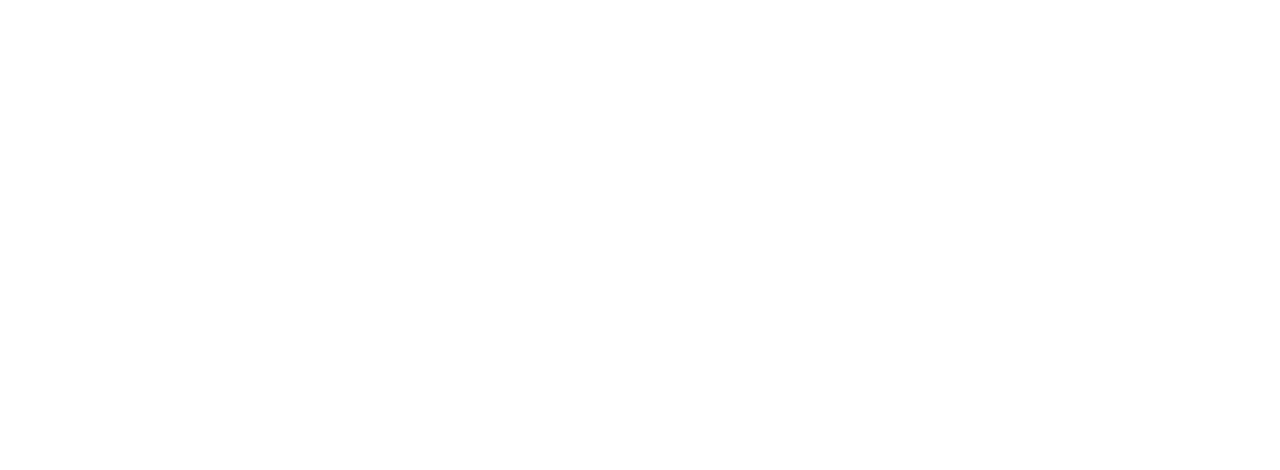
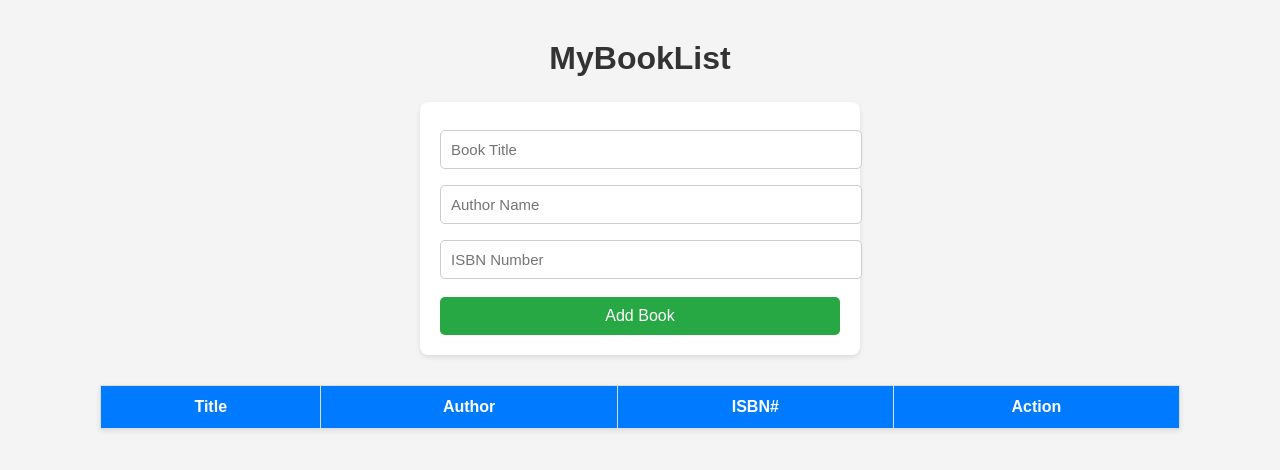
Before and after one commit to acciojob/book-list-pratham0301, a website: page main.html in a window 1280 px wide. Drawn offline with Linux system fonts and the light colour scheme.

Commit message:
created a submission

```diff
--- a/main.html
+++ b/main.html
@@ -7,6 +7,27 @@
 </head>
 
 <body>
+	<h1>MyBookList</h1>
+
+  <div class="form-group">
+    <input type="text" id="title" placeholder="Book Title">
+    <input type="text" id="author" placeholder="Author Name">
+    <input type="text" id="isbn" placeholder="ISBN Number">
+    <button id="submit">Add Book</button>
+  </div>
+
+  <table class="table table-striped">
+    <thead>
+      <tr>
+        <th>Title</th>
+        <th>Author</th>
+        <th>ISBN#</th>
+        <th>Action</th>
+      </tr>
+    </thead>
+    <tbody id="book-list">
+    </tbody>
+  </table>
 	<!-- the entire body must be written by student -->
     <script type="text/javascript" src="./script.js">
 </script>
--- a/script.js
+++ b/script.js
@@ -1 +1,41 @@
 //your JS code here. If required.
+const submitBtn = document.getElementById('submit');
+    const bookList = document.getElementById('book-list');
+
+    // Add book
+    submitBtn.addEventListener('click', function(e) {
+      e.preventDefault();
+
+      const title = document.getElementById('title').value.trim();
+      const author = document.getElementById('author').value.trim();
+      const isbn = document.getElementById('isbn').value.trim();
+
+      if (title === '' || author === '' || isbn === '') {
+        alert('Please fill in all fields!');
+        return;
+      }
+
+      // Create a new row
+      const row = document.createElement('tr');
+      row.innerHTML = `
+        <td>${title}</td>
+        <td>${author}</td>
+        <td>${isbn}</td>
+        <td><button class="delete">Clear</button></td>
+      `;
+
+      // Append to table
+      bookList.appendChild(row);
+
+      // Clear form inputs
+      document.getElementById('title').value = '';
+      document.getElementById('author').value = '';
+      document.getElementById('isbn').value = '';
+    });
+
+    // Delete a book row
+    bookList.addEventListener('click', function(e) {
+      if (e.target.classList.contains('delete')) {
+        e.target.closest('tr').remove();
+      }
+    });
--- a/styles.css
+++ b/styles.css
@@ -1 +1,82 @@
 /*  your css code here. If applicable */
+body {
+      font-family: Arial, sans-serif;
+      background-color: #f4f4f4;
+      margin: 40px;
+    }
+
+    h1 {
+      text-align: center;
+      color: #333;
+      margin-bottom: 25px;
+    }
+
+    .form-group {
+      background-color: #fff;
+      padding: 20px;
+      border-radius: 8px;
+      box-shadow: 0 2px 5px rgba(0,0,0,0.1);
+      width: 400px;
+      margin: 0 auto 30px auto;
+    }
+
+    .form-group input {
+      width: 100%;
+      padding: 10px;
+      margin: 8px 0;
+      border: 1px solid #ccc;
+      border-radius: 5px;
+      font-size: 15px;
+    }
+
+    #submit {
+      width: 100%;
+      background-color: #28a745;
+      color: white;
+      border: none;
+      padding: 10px;
+      border-radius: 5px;
+      cursor: pointer;
+      font-size: 16px;
+      margin-top: 10px;
+    }
+
+    #submit:hover {
+      background-color: #218838;
+    }
+
+    .table {
+      width: 90%;
+      margin: 0 auto;
+      border-collapse: collapse;
+      background-color: #fff;
+      box-shadow: 0 2px 5px rgba(0,0,0,0.1);
+    }
+
+    .table th, .table td {
+      border: 1px solid #ddd;
+      padding: 12px;
+      text-align: center;
+    }
+
+    .table th {
+      background-color: #007bff;
+      color: white;
+    }
+
+    .table-striped tbody tr:nth-child(odd) {
+      background-color: #f9f9f9;
+    }
+
+    .delete {
+      background-color: #dc3545;
+      color: white;
+      border: none;
+      padding: 6px 12px;
+      border-radius: 4px;
+      cursor: pointer;
+    }
+
+    .delete:hover {
+      background-color: #c82333;
+    }
```
